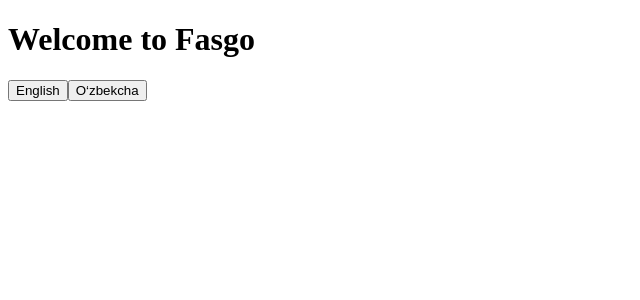
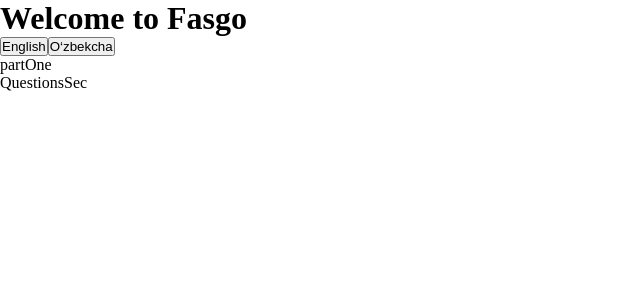
Before and after one commit to dilmurodivcc/fasgo, a React (Vite) app: page / in a window 1280 px wide. Shown: the top 300 px of the page, without its empty margins (0-640 px from the left). Built offline with nearby package versions, Linux system fonts and the light colour scheme.

Commit message:
main styles and container sections structure

```diff
--- a/package.json
+++ b/package.json
@@ -19,7 +19,7 @@
     "react": "^19.1.0",
     "react-dom": "^19.1.0",
     "react-i18next": "^15.5.2",
-    "react-router-dom": "^7.6.1",
+    "react-router-dom": "^7.6.2",
     "sass": "^1.89.0",
     "sonner": "^2.0.3",
     "zustand": "^5.0.5"
@@ -28,6 +28,7 @@
     "@eslint/js": "^9.25.0",
     "@types/react": "^19.1.2",
     "@types/react-dom": "^19.1.2",
+    "@types/react-router-dom": "^5.3.3",
     "@vitejs/plugin-react": "^4.4.1",
     "eslint": "^9.25.0",
     "eslint-plugin-react-hooks": "^5.2.0",
--- /dev/null
+++ b/src/components/partOne/page.tsx
@@ -0,0 +1,9 @@
+
+
+const page = () => {
+  return (
+    <div>partOne</div>
+  )
+}
+
+export default page
--- /dev/null
+++ b/src/components/partTwo/QuestionsSec.tsx
@@ -0,0 +1,8 @@
+
+const QuestionsSec = () => {
+  return (
+    <div>QuestionsSec</div>
+  )
+}
+
+export default QuestionsSec
--- /dev/null
+++ b/src/components/partTwo/index.tsx
@@ -0,0 +1,8 @@
+import QuestionsSec from "./QuestionsSec";
+const index = () => {
+  return (
+   <QuestionsSec/>
+  )
+}
+
+export default index
--- a/src/pages/Home.tsx
+++ b/src/pages/Home.tsx
@@ -1,5 +1,7 @@
 import '../utils/i18n';
 import { useTranslation } from 'react-i18next';
+import PartOne from "../components/partOne/page";
+import PartTwo from "../components/partTwo/index";
 
 const Home = () => {
   const { t, i18n } = useTranslation();
@@ -13,10 +15,10 @@ const Home = () => {
       <h1>{t('welcome')}</h1>
       <button onClick={() => changeLang('en')}>English</button>
       <button onClick={() => changeLang('uz')}>O‘zbekcha</button>
+      <PartOne />
+      <PartTwo/>
     </div>
   );
 };
 
-
-
 export default Home
--- a/src/scss/main.scss
+++ b/src/scss/main.scss
@@ -1,3 +1,14 @@
 @import "./base/base";
 @import "./base/resets";
-@import "./pages/home"
+@import "./pages/home";
+
+*{
+    margin: 0;
+    padding: 0;
+    box-sizing: border-box;
+    text-decoration: none;
+}
+.container{
+    max-width: 1400px;
+    margin: 0 auto;
+}
```
Also changed, not shown: src/routes/index.tsx (line endings or trailing spaces), 2 other files (tests, documents, lock files or other folders).
